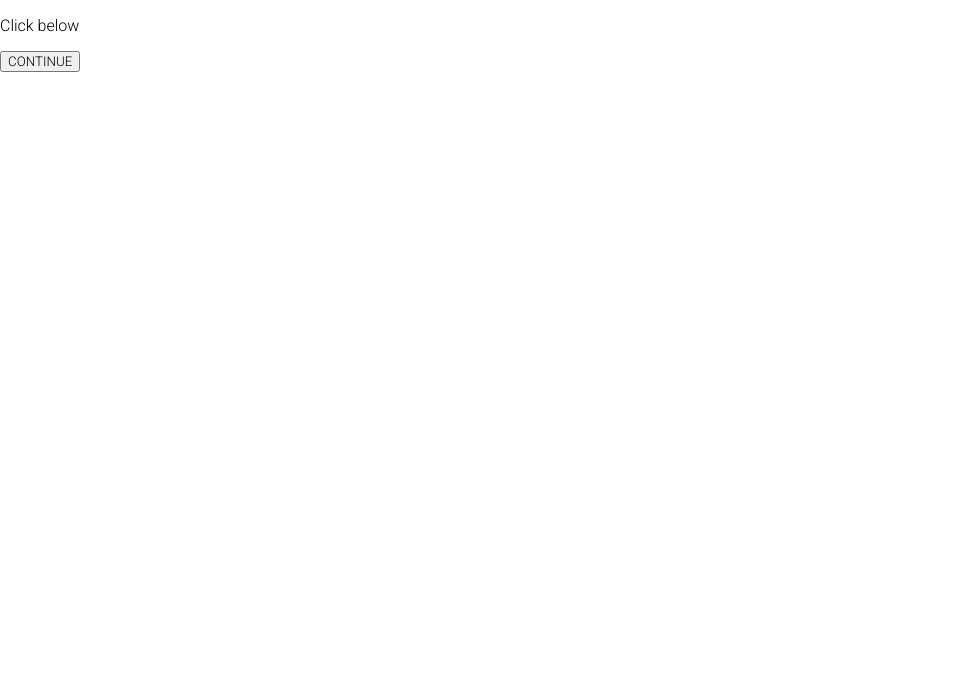
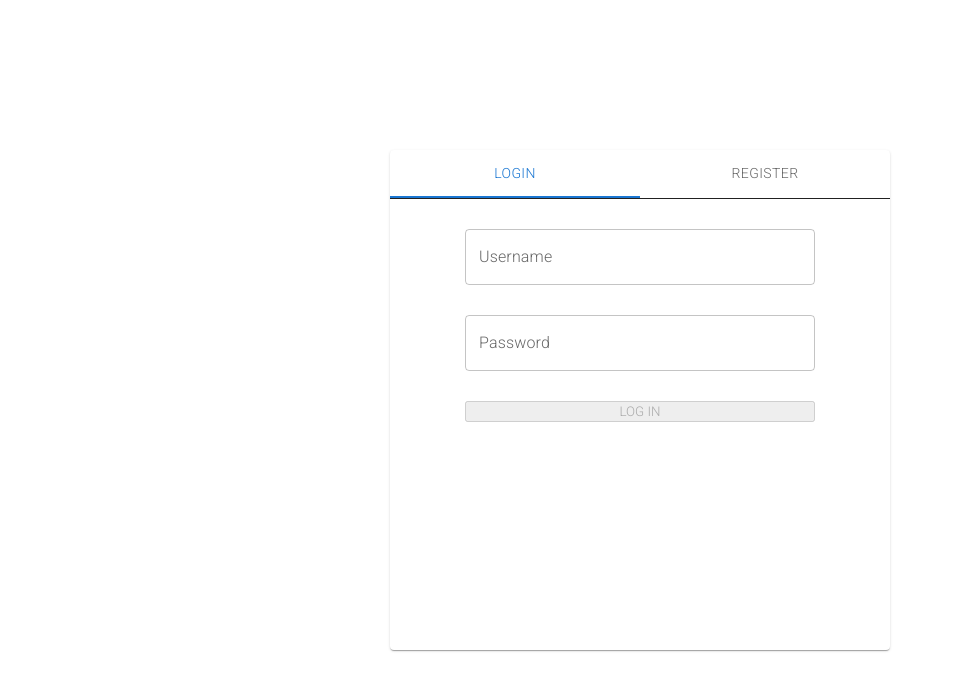
Before and after one commit to JackBlakeston/BEETBOX, a React (Create React App) app in the folder client/: page / in a window 1280 px wide. Shown: the top 690 px of the page, without its empty margins (0-954 px from the left). Built offline with nearby package versions, Linux system fonts and the light colour scheme.

Commit message:
Set up auth forms

```diff
--- a/client/src/App.css
+++ b/client/src/App.css
@@ -1,3 +1,33 @@
+/* AUTH */
+.auth-container {
+  display: flex;
+  align-items: center;
+  justify-content: center;
+  min-height: 100vh;
+  text-align: center;
+}
+
+.auth-form-container {
+  display: flex;
+  justify-content: center;
+}
+
+.auth-form {
+  display: flex;
+  flex-direction: column;
+  align-items: center;
+  gap: 30px;
+  height: 400px;
+  width: 400px;
+  padding-top: 30px;
+}
+
+.auth-form > * {
+  width: 350px;
+}
+
+
+
 .controls {
   position: sticky;
   top: 0px;
@@ -104,6 +134,14 @@
   align-items: center;
   font-size: 12px;
   gap: 10px;
+
+  /* TODO Put this for the whole sequencer component rather than just this part */
+  -webkit-touch-callout: none;
+    -webkit-user-select: none;
+      -khtml-user-select: none;
+        -moz-user-select: none;
+        -ms-user-select: none;
+            user-select: none;
 }
 
 .row {
--- a/client/src/components/AuthScreen.js
+++ b/client/src/components/AuthScreen.js
@@ -1,17 +1,109 @@
-import { Link } from "react-router-dom";
-
+import { Paper, Tab, Tabs, TextField } from "@mui/material";
+import { Box } from "@mui/system";
+import { useState } from "react";
+import { useNavigate } from "react-router-dom";
 
 
 function AuthScreen () {
 
+  const navigate = useNavigate(); // TODO use this for navigating after login
+
+  const [tabIndex, setTabIndex] = useState(0);
+  const [loginUsername, setLoginUsername] = useState('');
+  const [loginPass, setLoginPass] = useState('');
+  const [registerUsername, setRegisterUsername] = useState('');
+  const [registerPass, setRegisterPass] = useState('');
+  const [registerEmail, setRegisterEmail] = useState('');
+
+  function handleTabChange (event, newTabIndex) {
+    setTabIndex(newTabIndex);
+  }
+
+  function handleLoginSubmit (event, value) {
+    event.preventDefault();
+    // Check validity ?? Does firebase do this maybe¿?¿
+    // LOGIN with firebase
+    // ?? redirect with router
+  }
+
+  function handleRegisterSubmit (event, value) {
+    event.preventDefault();
+    // Check validity ?? Does firebase do this maybe¿?¿
+    // REGISTER with firebase
+    // ?? redirect with router
+  }
+
+  function handleInputChange (event) {
+    const inputName = event.target.name;
+    const value = event.target.value;
+
+    if (inputName === 'loginUsername') {
+      setLoginUsername(value);
+    }
+    if (inputName === 'loginPass') {
+      setLoginPass(value);
+    }
+    if (inputName === 'registerEmail') {
+      setRegisterEmail(value);
+    }
+    if (inputName === 'registerUsername') {
+      setRegisterUsername(value);
+    }
+    if (inputName === 'registerPass') {
+      setRegisterPass(value);
+    }
+  }
+
   return (
-    <div>
-      <p>Click below</p>
-      <Link to={'/dashboard'}>
-        <button>
-          CONTINUE
-        </button>
-      </Link>
+    <div className='auth-container'>
+      <Paper
+        sx={{
+          height: 500,
+          width: 500
+        }}
+      >
+        <Box sx={{ borderBottom: 0.5, borderColor: 'divider' }}>
+          <Tabs
+            value={tabIndex}
+            onChange={handleTabChange}
+            // textColor="secondary"
+            // indicatorColor="secondary"
+          >
+            <Tab sx={{ width: 250 }} label="Login" />
+            <Tab sx={{ width: 250 }} label="Register" />
+          </Tabs>
+        </Box>
+
+        { tabIndex === 0 &&
+          <div className='auth-form-container'>
+            <form autoComplete='off' onSubmit={handleLoginSubmit} className='auth-form'>
+              <TextField onChange={handleInputChange} value={loginUsername} name='loginUsername' label='Username' variant='outlined' />
+              <TextField onChange={handleInputChange} value={loginPass} name='loginPass' label='Password' variant='outlined' type='password'/>
+
+              <button type='submit' disabled={loginUsername.length < 3} // TODO Add more conditions
+              >
+                LOG IN
+              </button>
+            </form>
+          </div>
+        }
+
+        { tabIndex === 1 &&
+          <div className='auth-form-container'>
+          <form autoComplete='off' onSubmit={handleRegisterSubmit} className='auth-form'>
+            <TextField onChange={handleInputChange} value={registerEmail} name='registerEmail' label='Email' variant='outlined' />
+            <TextField onChange={handleInputChange} value={registerUsername} name='registerUsername' label='Username' variant='outlined' />
+            <TextField onChange={handleInputChange} value={registerPass} name='registerPass' label='Password' variant='outlined' type='password'/>
+
+            <button type='submit' disabled={registerUsername.length < 3} // TODO Add more conditions OR check if firebase does
+            >
+              REGISTER
+            </button>
+          </form>
+        </div>
+        }
+
+      </Paper>
     </div>
   )
 }
--- a/client/src/components/PadRow.js
+++ b/client/src/components/PadRow.js
@@ -12,7 +12,7 @@ import IconButton from '@mui/material/IconButton';
 import DeleteIcon from '@mui/icons-material/Delete';
 import { Slider } from '@mui/material';
 
-import { getSampleName, getSampleUrl, getRefByPath, getSamplesInBank } from '../audio-service';
+import { getSampleName, getSampleUrl, getRefByPath, getSamplesInBank } from '../FirebaseService';
 import Pad from './Pad';
 
 
--- a/client/src/components/Sequencer.js
+++ b/client/src/components/Sequencer.js
@@ -7,7 +7,7 @@ import * as Tone from 'tone';
 import '../App.css'; // TODO change name or refactor all styles
 import PadRow from './PadRow';
 import Controls from './Controls';
-import { getBankRefList, getSampleList } from '../audio-service';
+import { getBankRefList, getSampleList } from '../FirebaseService';
 
 
 function Sequencer () {
@@ -216,7 +216,7 @@ function Sequencer () {
 
 
 
-  // MUI Theming
+  // TODO Move this up
   const theme = createTheme({
     palette: {
       mode: useDarkMode ? 'dark' : 'light',
@@ -233,6 +233,7 @@ function Sequencer () {
   });
 
   return (
+    // TODO MOVE THEME PROVIDER UP
     <ThemeProvider theme={theme}>
       <CssBaseline />
 
```
Also changed, not shown: client/src/FirebaseService.js (renamed from client/src/audio-service.js).
